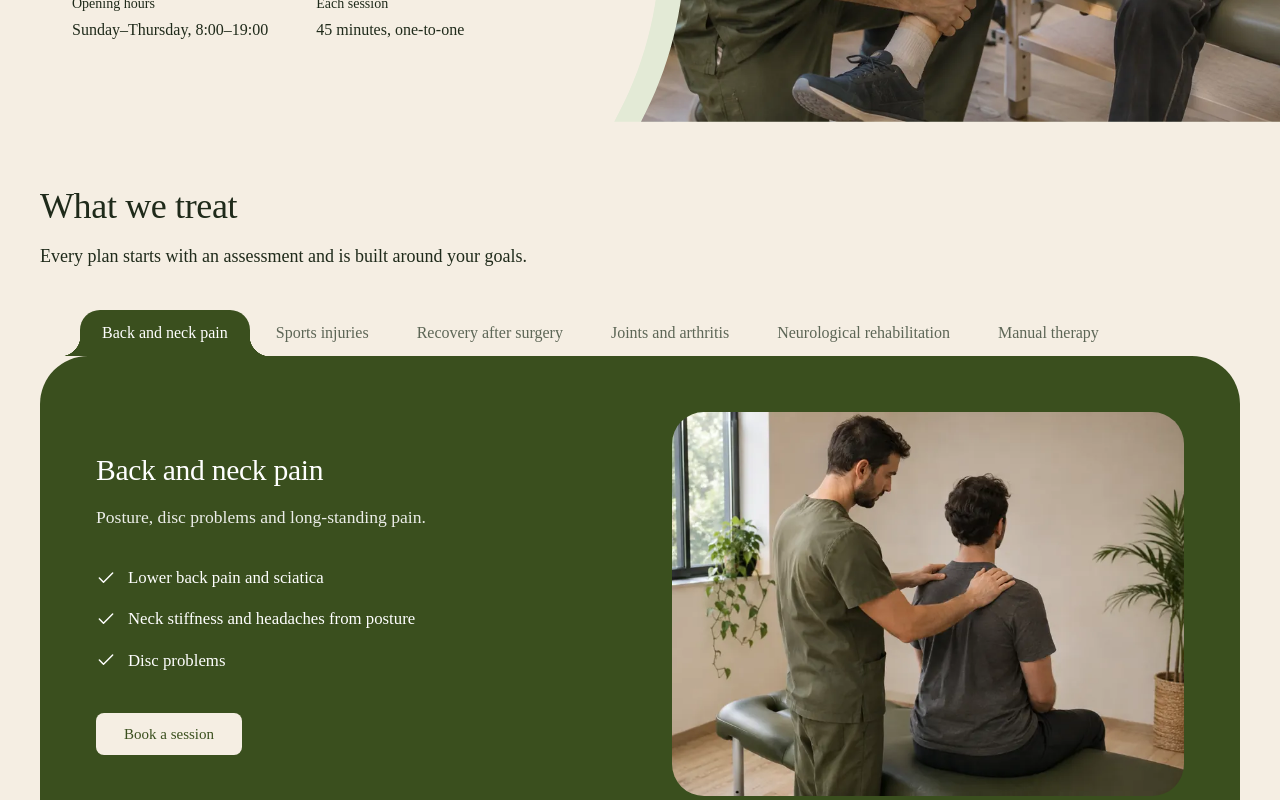
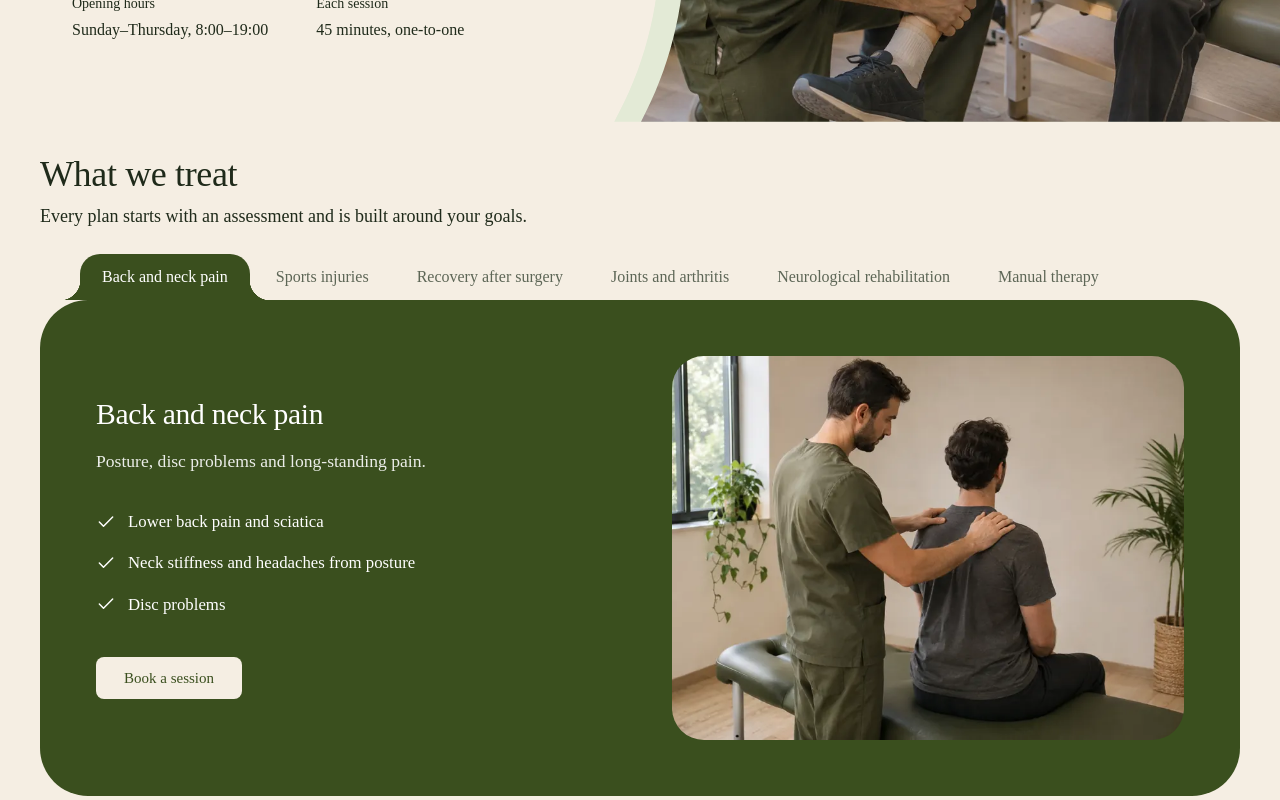
Before and after one commit to manarnofal2004/physio-clinic, a React (Vite) app in the folder client/: page / in a window 1280 px wide. Shown: the part 560-1360 px from the top of the page. Built offline with nearby package versions, Linux system fonts and the light colour scheme; a web font is replaced by a local one.

Commit message:
style(client): compact services heading so the section fits one screen

```diff
--- a/client/src/features/landing/LandingSection.tsx
+++ b/client/src/features/landing/LandingSection.tsx
@@ -8,6 +8,7 @@ interface LandingSectionProps {
   intro?: string;
   tinted?: boolean; // pale olive background, used to separate neighbouring sections
   wash?: boolean; // stone background, the same as the hero
+  compact?: boolean; // less space above the heading and between heading and content
   children: ReactNode;
 }
 
@@ -18,6 +19,7 @@ export const LandingSection = ({
   intro,
   tinted,
   wash,
+  compact,
   children,
 }: LandingSectionProps) => (
   <Box
@@ -26,19 +28,20 @@ export const LandingSection = ({
     aria-labelledby={title ? `${id}-title` : undefined}
     sx={{
       bgcolor: tinted ? "action.selected" : wash ? "background.wash" : "transparent",
-      py: { xs: 6, md: 8 },
+      pt: compact ? { xs: 4, md: 4 } : { xs: 6, md: 8 },
+      pb: { xs: 6, md: 8 },
       px: { xs: 2, md: 4 },
       scrollMarginTop: NAVBAR_HEIGHT, // stay below the sticky navbar
     }}
   >
     <Box sx={{ maxWidth: 1200, mx: "auto" }}>
       {title && (
-        <Box sx={{ maxWidth: 640, mb: { xs: 4, md: 5 } }}>
+        <Box sx={{ maxWidth: 640, mb: compact ? 3 : { xs: 4, md: 5 } }}>
           <Typography id={`${id}-title`} variant="h2">
             {title}
           </Typography>
           {intro && (
-            <Typography color="text.secondary" sx={{ mt: 2, fontSize: "1.125rem" }}>
+            <Typography color="text.secondary" sx={{ mt: compact ? 1 : 2, fontSize: "1.125rem" }}>
               {intro}
             </Typography>
           )}
--- a/client/src/features/landing/ServicesSection.tsx
+++ b/client/src/features/landing/ServicesSection.tsx
@@ -74,6 +74,7 @@ export const ServicesSection = () => {
       id="services"
       title={t("landing.services.title")}
       intro={t("landing.services.intro")}
+      compact
     >
       <Box
         role="tablist"
```
